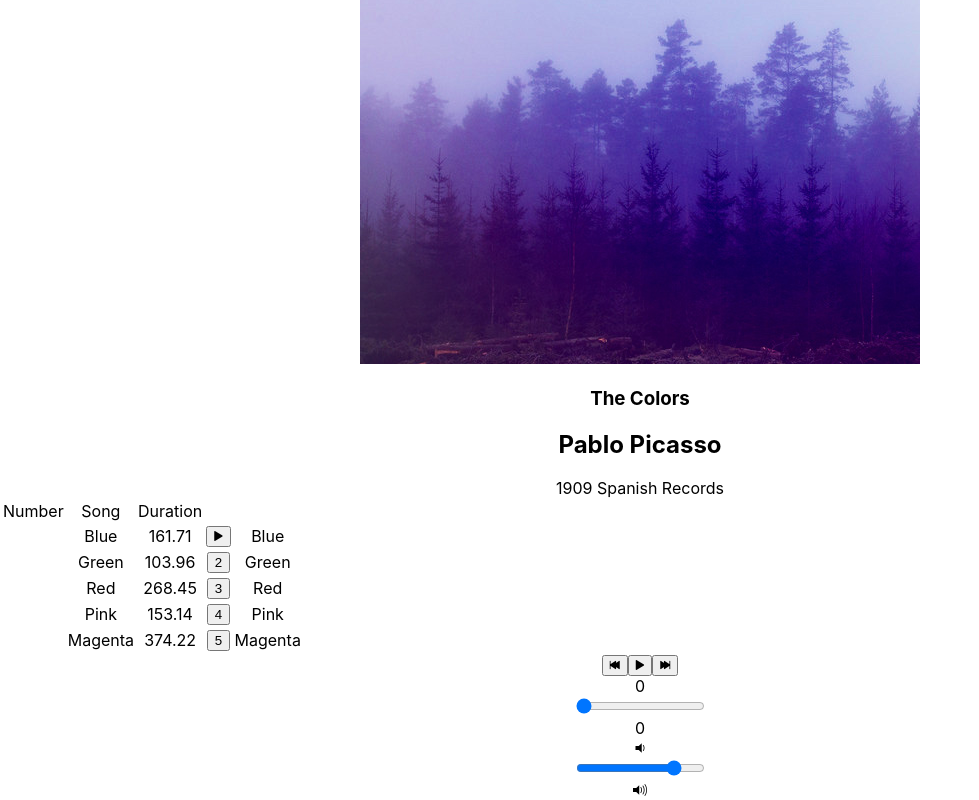
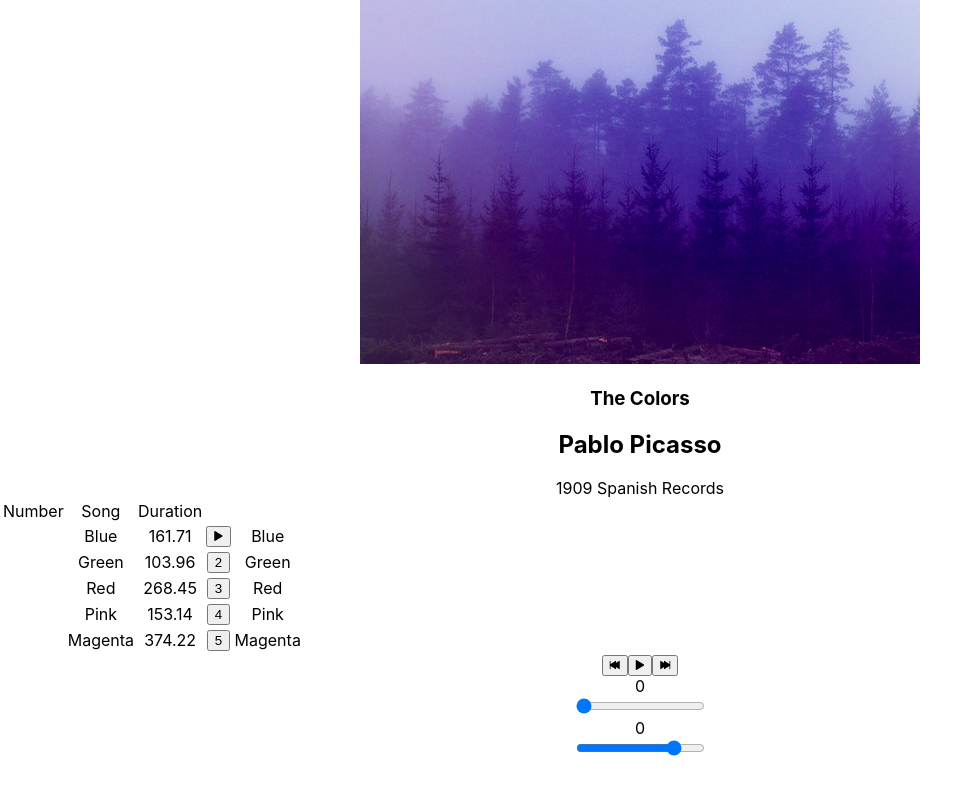
Before and after one commit to itsjoeyhi/blocjams-react, a React (Create React App) app: page /album/the-colors in a window 1280 px wide. Shown: the part 298-1098 px from the top of the page, without its empty margins (0-979 px from the left). After the commit the page ends 1058 px from the top, so only its background shows below. Built offline with nearby package versions, Linux system fonts and the light colour scheme.

Commit message:
checkpoint playerbar-ranginputs done

```diff
--- a/src/components/PlayerBar.js
+++ b/src/components/PlayerBar.js
@@ -29,9 +29,9 @@
            <div className="total-time">{this.props.duration}</div>
          </section>
          <section id="volume-control">
-           <div className="icon ion-volume-low"></div>
+           <div className="icon volume-low"></div>
            <input type="range" className="seek-bar" value="80" />
-           <div className="icon ion-volume-high"></div>
+           <div className="icon volume-high"></div>
          </section>
          </section>
      );
--- a/src/components/album.js
+++ b/src/components/album.js
@@ -77,12 +77,7 @@ class Album extends Component {
     this.play();
   }
   handleTimeChange(e) {
-    if (!this.state.isPlaying) {
-      return
-    }
     const newTime = this.audioElement.duration * e.target.value;
-    console.log(this.audioElement.duration)
-    console.log(e.target.value);
     this.audioElement.currentTime = newTime;
     this.setState({ currentTime: newTime });
   }
```
